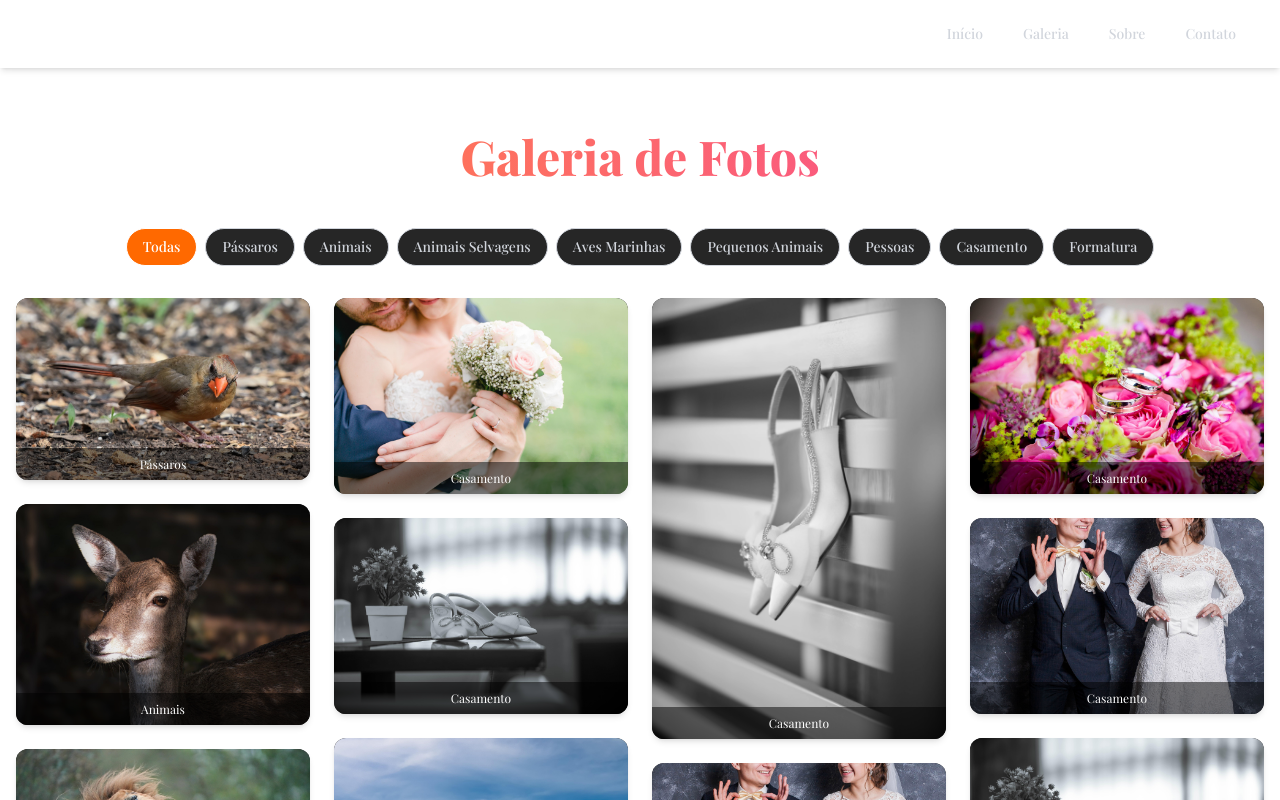
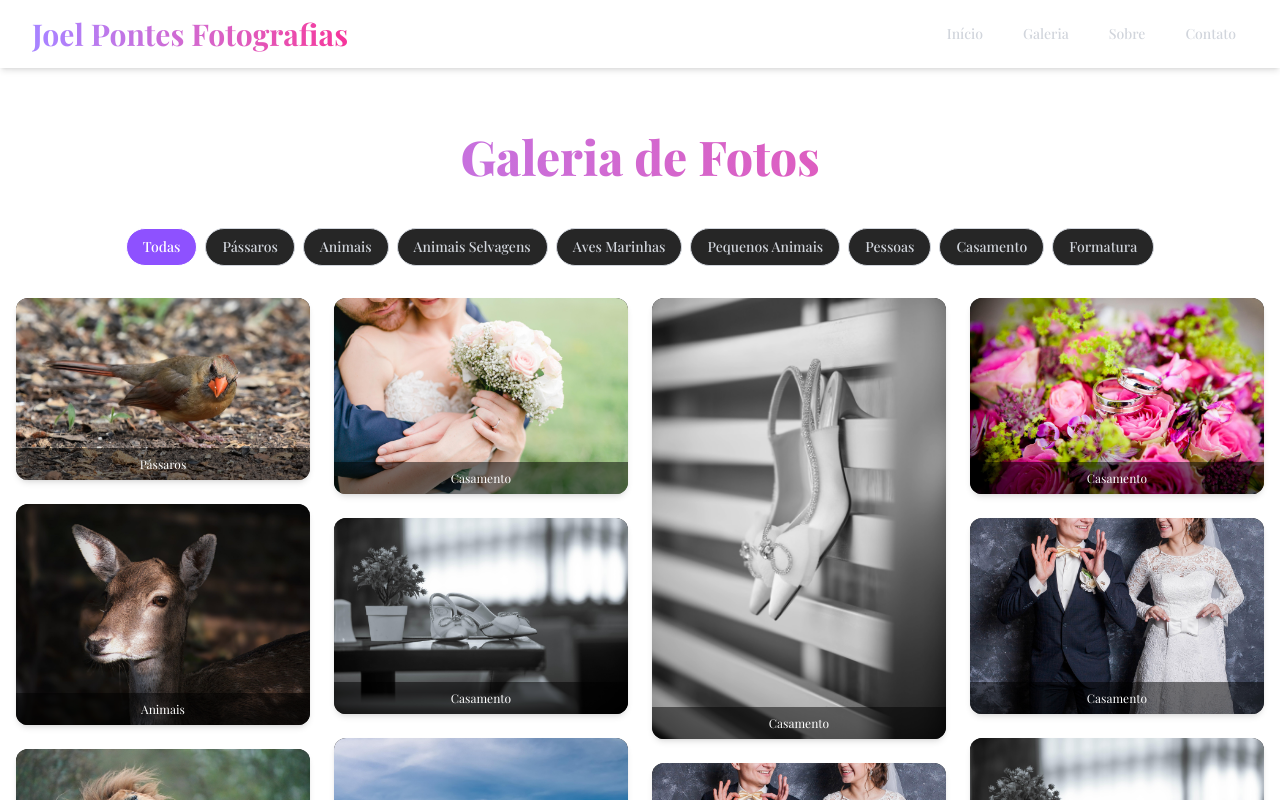
Before and after one commit to anderson-pontes/joelpontesfotografias, a Next.js app: page /gallery in a window 1280 px wide. Shown: the top 800 px of the page. Built offline with nearby package versions, Linux system fonts and the light colour scheme; a web font is replaced by a local one.

Commit message:
ajuste na cor

```diff
--- a/_components/NavBar.tsx
+++ b/_components/NavBar.tsx
@@ -15,7 +15,7 @@ const Navbar = () => {
       <div className="container mx-auto px-4 sm:px-6 lg:px-8 py-4 flex items-center justify-between">
         <Link
           href="/"
-          className="text-2xl sm:text-3xl font-bold text-white hover:text-gray-300 transition-colors"
+          className="text-2xl sm:text-3xl font-bold hover:text-gray-300 transition-colors text-transparent bg-clip-text bg-gradient-to-r from-violet-400 to-pink-500"
           onClick={closeMenu}
         >
           Joel Pontes Fotografias
--- a/src/app/gallery/page.tsx
+++ b/src/app/gallery/page.tsx
@@ -104,7 +104,7 @@ export default function GalleryPage() {
     return (
         <main className="container mx-auto px-4 py-16" onKeyDown={handleKeyDown} tabIndex={0}>
             <header className="text-center mb-12">
-                <h1 className="text-5xl font-extrabold text-transparent bg-clip-text bg-gradient-to-r from-orange-400 to-pink-500">Galeria de Fotos</h1>
+                <h1 className="text-5xl font-extrabold text-transparent bg-clip-text bg-gradient-to-r from-violet-400 to-pink-500">Galeria de Fotos</h1>
             </header>
 
             <div className="flex flex-wrap justify-center gap-2 mb-8">
@@ -115,7 +115,7 @@ export default function GalleryPage() {
                             setSelectedCategory(cat);
                             setVisibleItems(ITEMS_PER_PAGE);
                         }}
-                        className={`px-4 py-2 rounded-full border text-sm font-medium ${selectedCategory === cat ? "bg-orange-500 text-white" : "bg-neutral-800 text-gray-300"
+                        className={`px-4 py-2 rounded-full border text-sm font-medium ${selectedCategory === cat ? "bg-violet-500 text-white" : "bg-neutral-800 text-gray-300"
                             }`}
                     >
                         {cat}
@@ -136,7 +136,7 @@ export default function GalleryPage() {
                                 animate={{ opacity: 1, y: 0 }}
                                 exit={{ opacity: 0 }}
                                 transition={{ duration: 0.3 }}
-                                className="group relative mb-6 break-inside-avoid overflow-hidden rounded-xl shadow-md bg-neutral-900 hover:shadow-orange-500/30 hover:scale-[1.02] transition-all cursor-pointer"
+                                className="group relative mb-6 break-inside-avoid overflow-hidden rounded-xl shadow-md bg-neutral-900 hover:shadow-violet-500/30 hover:scale-[1.02] transition-all cursor-pointer"
                                 onClick={() => openModal(i)}
                             >
                                 <Image
```
